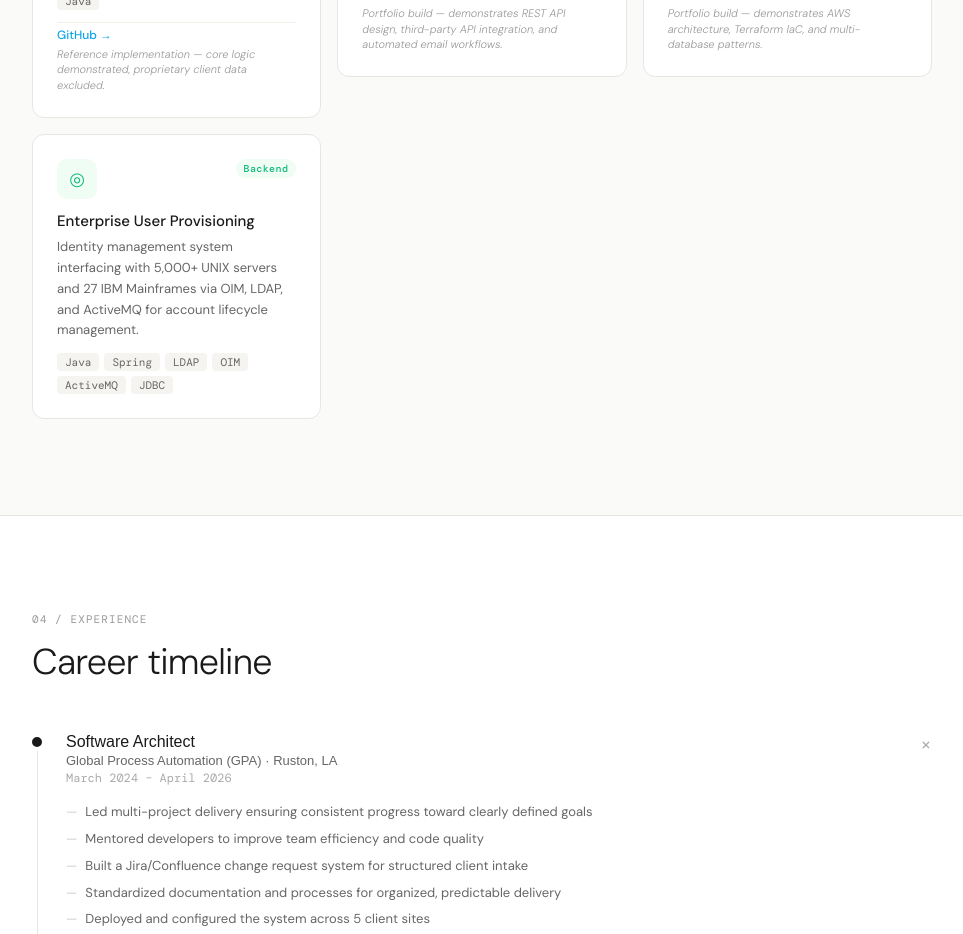
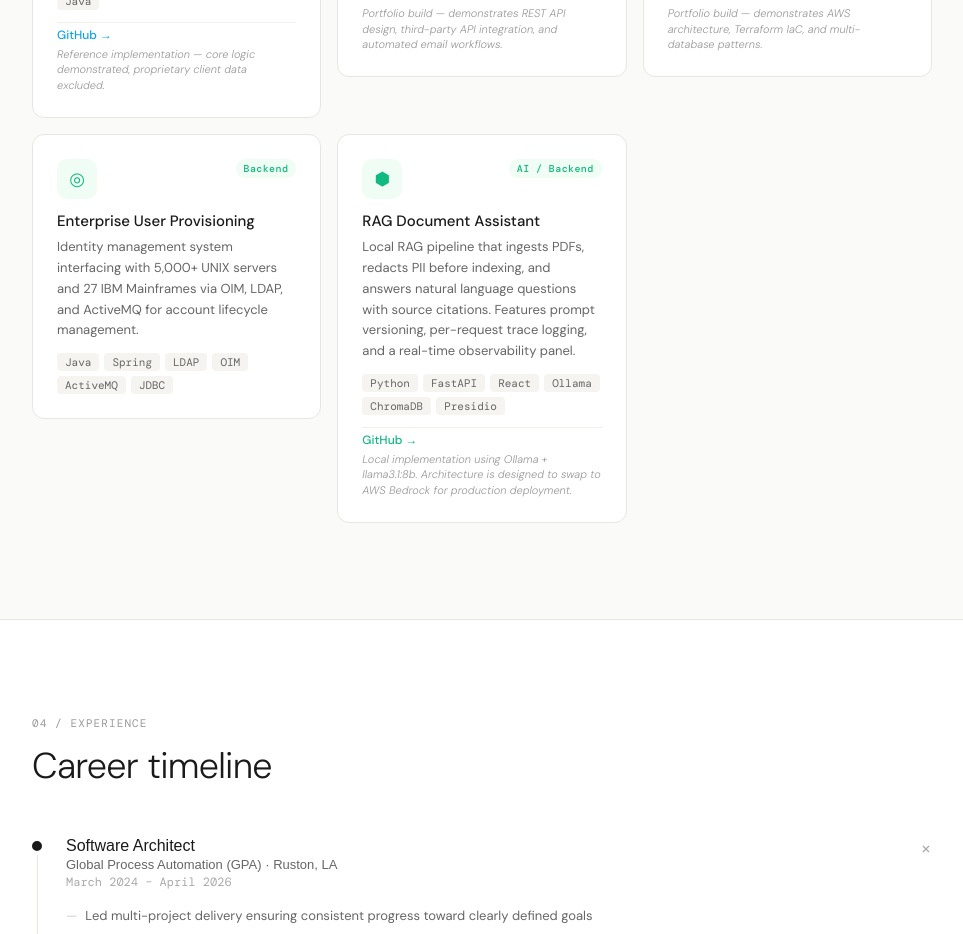
Before and after one commit to Harlow7777/portfolio, a React (Vite) app: page / in a window 1280 px wide. Shown: the part 2040-2974 px from the top of the page, without its empty margins (158-1121 px from the left). Built offline with nearby package versions, Linux system fonts and the light colour scheme.

Commit message:
Added AI/RAG project

```diff
--- a/src/App.jsx
+++ b/src/App.jsx
@@ -79,6 +79,18 @@ const PROJECTS = [
     lightBg: "#f0fdf4",
     darkBg: "#0c2018",
     type: "Backend",
+  },
+  {
+    title: "RAG Document Assistant",
+    desc: "Local RAG pipeline that ingests PDFs, redacts PII before indexing, and answers natural language questions with source citations. Features prompt versioning, per-request trace logging, and a real-time observability panel.",
+    stack: ["Python", "FastAPI", "React", "Ollama", "ChromaDB", "Presidio"],
+    icon: "⬢",
+    color: "#10b981",
+    lightBg: "#f0fdf4",
+    darkBg: "#0c2018",
+    type: "AI / Backend",
+    github: "https://github.com/Harlow7777/rag-assistant",
+    note: "Local implementation using Ollama + llama3.1:8b. Architecture is designed to swap to AWS Bedrock for production deployment."
   },
 ];
 
```
Also changed, not shown: 2 other files (tests, documents, lock files or other folders).
